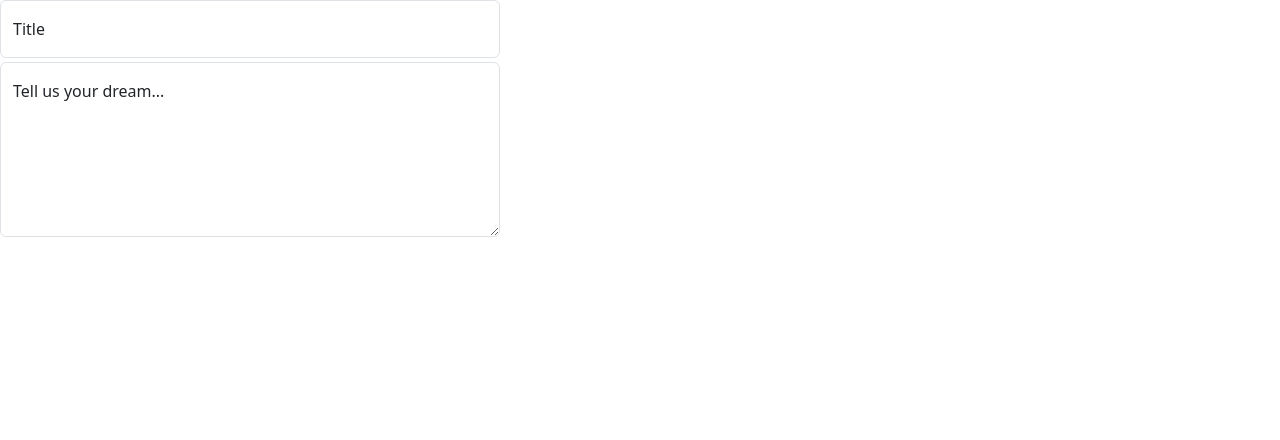
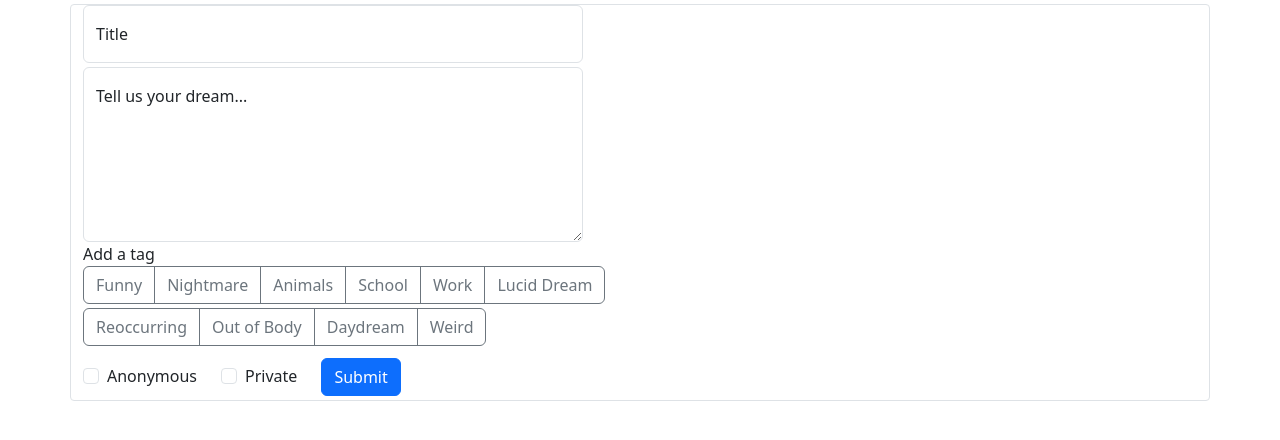
Before and after one commit to dreamy-dream-team/dream-team, a React (Vite) app in the folder frontend/: page / in a window 1280 px wide. Shown: the top 440 px of the page. Built offline with nearby package versions, Linux system fonts and the light colour scheme.

Commit message:
Created Post-container.tsx, created the base form of the container to add a post without styling, added buttons for tags, submission, anonymous and private posting.

```diff
--- a/frontend/src/ui/Home.tsx
+++ b/frontend/src/ui/Home.tsx
@@ -1,10 +1,20 @@
 import React from "react"
-import {Container, FloatingLabel, Form} from "react-bootstrap";
+import {
+    Button,
+    Col,
+    Container,
+    FloatingLabel,
+    Form,
+    Row,
+    ToggleButton,
+    ToggleButtonGroup
+} from "react-bootstrap";
 
 export function Home() {
     return (
         <>
-            <section className={'text-center'}>
+            <div className={'mt-1'}>
+                <Container className={'border rounded-1'}>
                         <FloatingLabel
                             controlId="floatingInput"
                             label="Title"
@@ -20,7 +30,70 @@ export function Home() {
                                 style={{ height: '175px', width: '500px'}}
                             />
                         </FloatingLabel>
-            </section>
+                        <Form>
+                            <p className={'mb-0'}>Add a tag</p>
+                            <ToggleButtonGroup type="checkbox" className="mb-1">
+                                <ToggleButton variant={'outline-secondary'} id="tbg-check-1" value={1}>
+                                    Funny
+                                </ToggleButton>
+                                <ToggleButton variant={'outline-secondary'} id="tbg-check-2" value={2}>
+                                    Nightmare
+                                </ToggleButton>
+                                <ToggleButton variant={'outline-secondary'} id="tbg-check-3" value={3}>
+                                    Animals
+                                </ToggleButton>
+                                <ToggleButton variant={'outline-secondary'} id="tbg-check-4" value={4}>
+                                    School
+                                </ToggleButton>
+                                <ToggleButton variant={'outline-secondary'} id="tbg-check-5" value={5}>
+                                    Work
+                                </ToggleButton>
+                                <ToggleButton variant={'outline-secondary'} id="tbg-check-6" value={6}>
+                                    Lucid Dream
+                                </ToggleButton>
+                                </ToggleButtonGroup>
+                                <br/>
+                                <ToggleButtonGroup type="checkbox" className="mb-2">
+                                <ToggleButton variant={'outline-secondary'} id="tbg-check-7" value={7}>
+                                    Reoccurring
+                                </ToggleButton>
+                                <ToggleButton variant={'outline-secondary'} id="tbg-check-8" value={8}>
+                                    Out of Body
+                                </ToggleButton>
+                                <ToggleButton variant={'outline-secondary'} id="tbg-check-9" value={9}>
+                                    Daydream
+                                </ToggleButton>
+                                <ToggleButton variant={'outline-secondary'} id="tbg-check-10" value={10}>
+                                    Weird
+                                </ToggleButton>
+                            </ToggleButtonGroup>
+                        </Form>
+
+                        <Form>
+                            <Row className="align-items-center">
+                                <Col sm="auto" className="my-1">
+                                    <Form.Check
+                                        type="checkbox"
+                                        id="autoSizingCheck2"
+                                        label="Anonymous"
+                                    />
+                                </Col>
+                                <Col sm="auto" className="my-1">
+                                    <Form.Check
+                                        type="checkbox"
+                                        id="autoSizingCheck2"
+                                        label="Private"
+                                    />
+                                </Col>
+                                <Col md="auto" className="my-1 align-content-end">
+                                    <Button type="submit">Submit</Button>
+                                </Col>
+                            </Row>
+                        </Form>
+                </Container>
+            </div>
+
+
         </>
     );
 }
```
Also changed, not shown: frontend/src/ui/Post-container.tsx (added, +89 -0 lines). Lines whose indentation alone changed are shown as unchanged.
